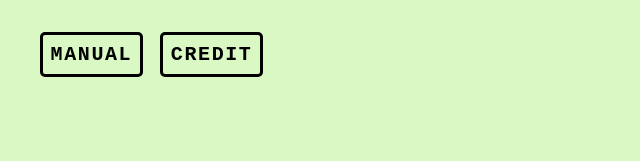
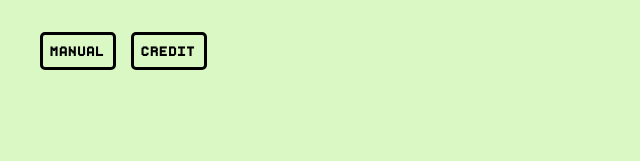
Before and after one commit to mnngfl/portfolio, a website built with Vite: page index.html in a window 1280 px wide. Shown: the whole page, without its empty margins (0-640 px from the left). Built offline with nearby package versions, Linux system fonts and the light colour scheme; what kaboom would draw is missing.

Commit message:
Apply assets prelaod

```diff
--- a/src/style.scss
+++ b/src/style.scss
@@ -1,3 +1,12 @@
+@font-face {
+  font-family: GalmuriMono11;
+  src: url("/fonts/GalmuriMono11.woff2");
+}
+@font-face {
+  font-family: monogram;
+  src: url("/fonts/monogram.ttf");
+}
+
 html {
   touch-action: manipulation;
 }
```
